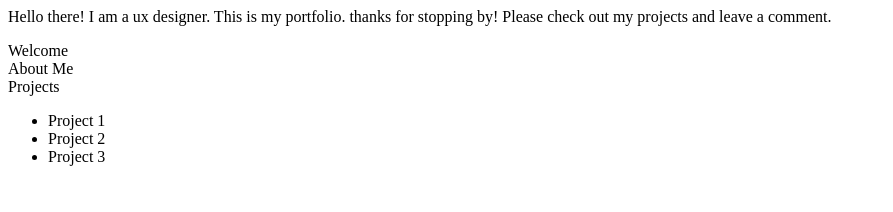
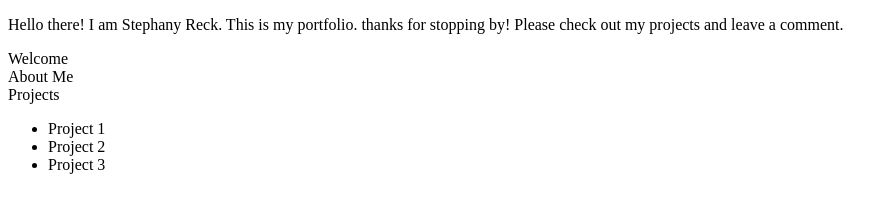
Before and after one commit to RonnieReck/My_First_Repo1, a plain HTML site: page index.html in a window 1280 px wide. Shown: the whole page, without its empty margins (0-893 px from the left). Drawn offline with Linux system fonts and the light colour scheme.

Commit message:
Changes in branch test
added a couple HTML elements that were missing and updated the paragraph text.

```diff
--- a/index.html
+++ b/index.html
@@ -1,8 +1,10 @@
+<!DOCTYPE html>
+<html>
 <head>
 </head>
 
 <header>
-    <p> Hello there! I am a ux designer. This is my portfolio. thanks for stopping by! Please check out my projects and leave a comment.
+    <p> Hello there! I am Stephany Reck. This is my portfolio. thanks for stopping by! Please check out my projects and leave a comment.
   </p>
 </header>
 
@@ -34,3 +36,4 @@
   <footer>
 
   </footer>
+  </html>
```
